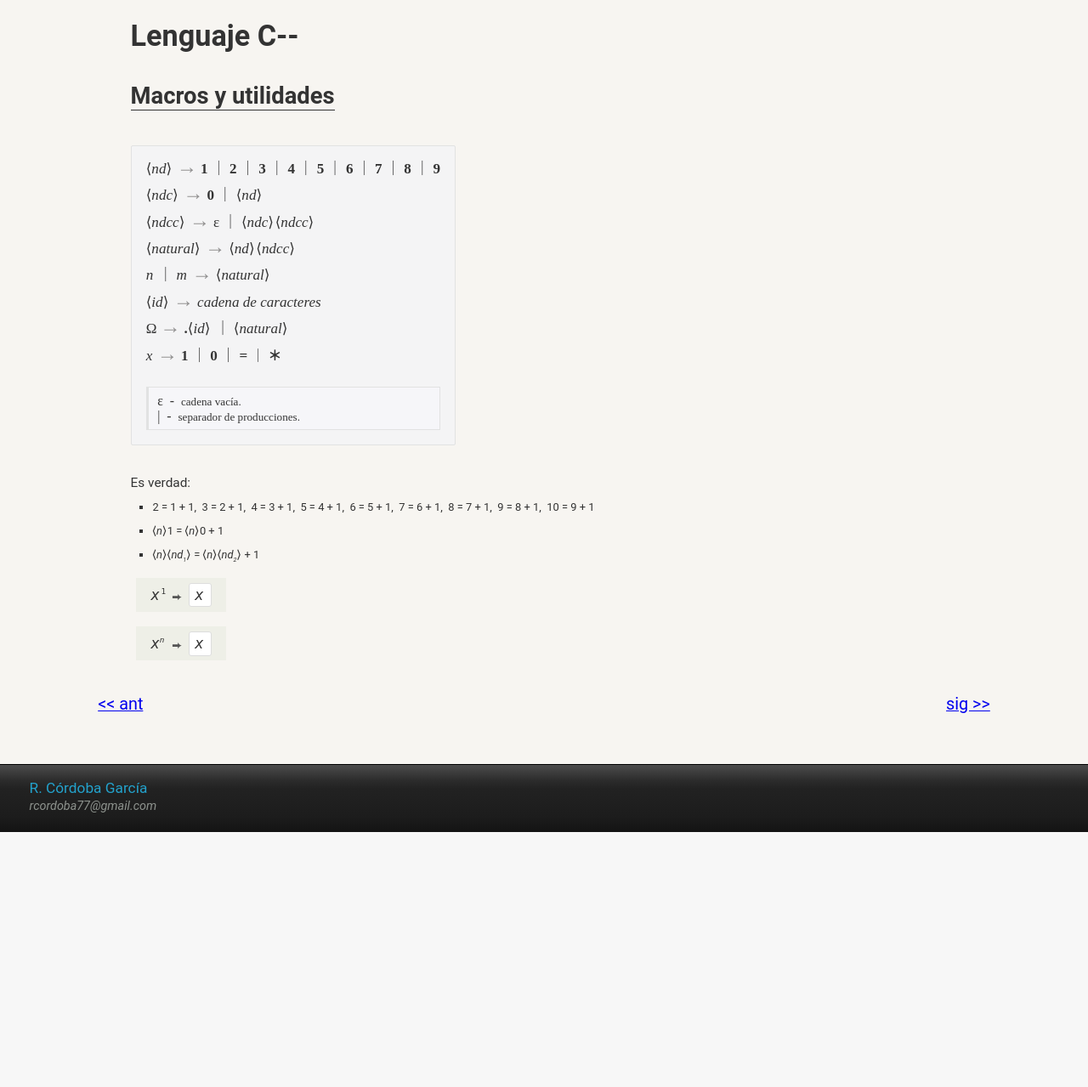
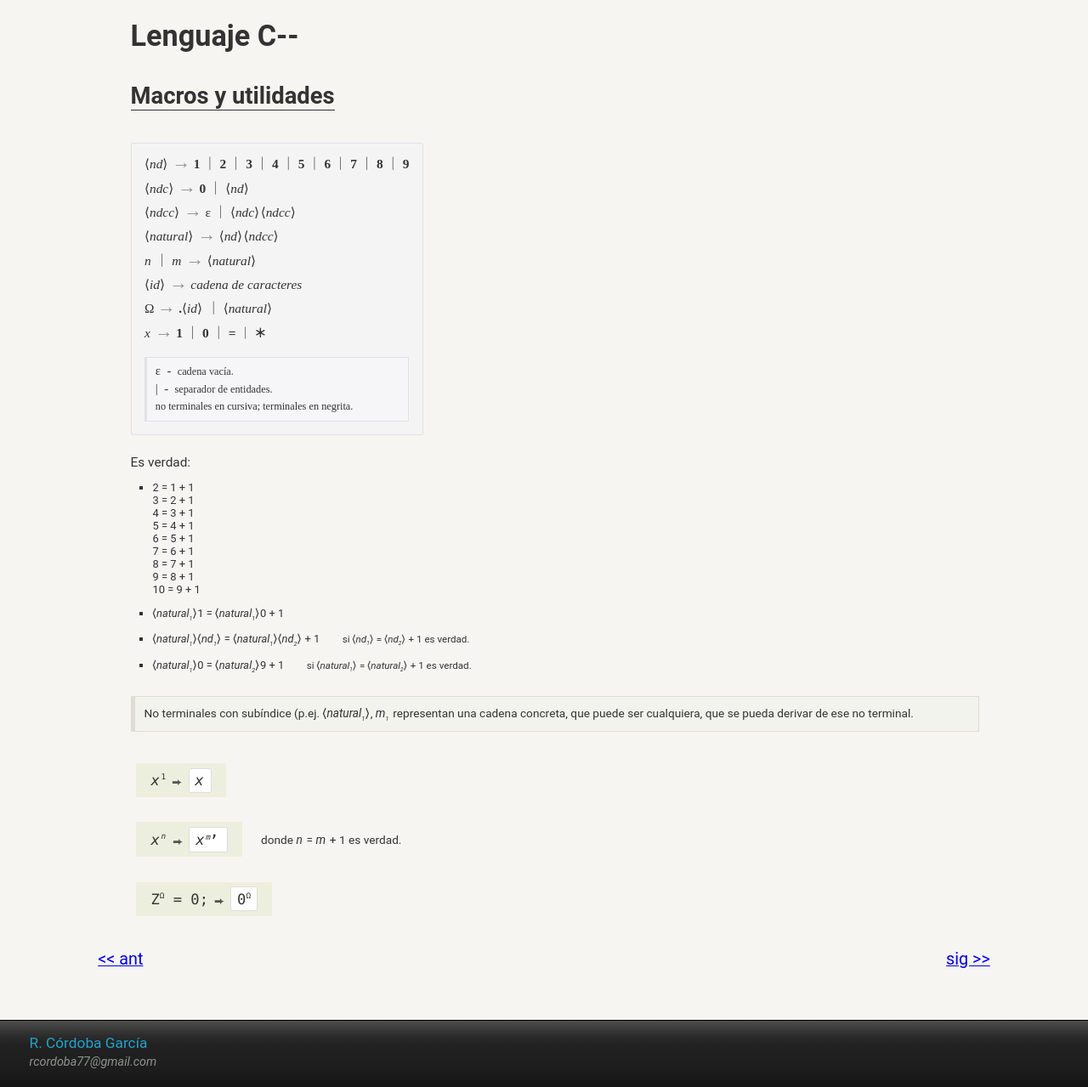
Before and after one commit to rjcordoba/yamm, a PHP site: page /macros/macros-1.html in a window 1280 px wide. Shown: the part 136-1415 px from the top of the page at 85% size. Before the commit the page ends 1115 px from the top, so only its background shows below. Run offline with PHP 8.4, Linux system fonts and the light colour scheme.

Commit message:
macros-1

```diff
--- a/css/macros.css
+++ b/css/macros.css
@@ -6,9 +6,27 @@ h3{
     width:fit-content;
 }
 
+main > aside{
+	font-size:0.8em;
+	border:solid 1px #dcded3;
+	border-left-width:5px;
+	padding:0.8em 0.8em;
+	margin-top:1.6em;
+	background-color:#f3f3ed;
+}
+
+.glue{
+	margin-bottom:2.7em;
+}
+
+.glue-bot{
+	margin-bottom:1.7em;
+}
+
 .gramat{
 	font-family:"Times New Roman", Times, serif;
-	margin:1.4em 0 2em 0;
+	font-size:0.9em;
+	margin:1.4em 0 1.5em 0;
 	background-color:#f4f4f5;
 	width:fit-content;
 	padding:1em;
@@ -17,11 +35,12 @@ h3{
 }
 
 .gramat aside{
-	font-size:0.77em;
+	font-size:0.8em;
+	line-height:1.6em;
 	border:solid 1px #e1e2e2;
 	border-left-width:3px;
 	padding:0.5em 0.8em;
-	margin-top:2em;
+	margin-top:1.6em;
 	background-color:#f6f6f9;
 }
 
@@ -115,19 +134,31 @@ sub{
 }
 
 .comilla{
-	font-size:2.8em;
-	line-height:0;
-	vertical-align: bottom;
+	position:relative;
+    left:-0.15em;
+    top:0.1em;
+	font-size:1.1em;
+}
+
+.mmacro{
+	display:flex;
+	align-items:center;
+}
+
+.mmacro > p{
+	display:inline;
+	margin-left:1.6em;
+	font-size:0.8em;
 }
 
 .macro{
 	display:flex;
 	align-items:center;
-	margin:1em 0 0 0.4em;
+	margin-left:0.4em;
 	width:fit-content;
 	padding:0.33em 1em;
-	background-color:#eeefe7;
-	font-family:monospace;
+	background-color:#ecefdd;
+	font-family:Consola,Monaco,monospace;
 }
 
 .flecha::before{
--- a/macros/macros-1.html
+++ b/macros/macros-1.html
@@ -15,6 +15,7 @@
     <style>
 	  #notación{
 		  font-size:0.9em;
+		  margin-bottom:1.7em;
 	  }
 	  #notación ol{
 		  list-style-type:square;
@@ -27,15 +28,13 @@
 	  #notación ul{
 		  list-style-type:none;
 	  }
-	 #notación ul li{
-		 display:inline-block;
-	 }
-	 #notación ul li::after{
-		 content:",";
-		 margin-right:0.5em;
-	 }
 	  #notación ul li:last-child::after{
 		  content:none;
+	  }
+	  .especificación{
+		  display:inline;
+		  font-size:0.9em;
+		  margin-left:2em;
 	  }
 	</style>
 
@@ -133,30 +132,54 @@
 		  </ol>
 		  <aside>
 			  <p><span>&epsilon;</span>cadena vacía.</p>
-			  <p><span>|</span>separador de producciones.</p>
+			  <p><span>|</span>separador de entidades.</p>
+			  <p>no terminales en cursiva; terminales en negrita.</p>
+			  <p></p>
 		  </aside>
 		</div>
 		<div id="notación">
 		  <p>Es verdad:</p>
 		  <ol>
-			<li><ul><li>2 = 1 + 1</li><li>3 = 2 + 1</li><li>4 = 3 + 1</li><li>5 = 4 + 1</li><li>6 = 5 + 1</li><li>7 = 6 + 1</li><li>8 = 7 + 1</li><li>9 = 8 + 1</li><li>10 = 9 + 1</li></ul>
+			<li><ul><li>2 = 1 + 1</li><li>3 = 2 + 1</li><li>4 = 3 + 1</li><li>5 = 4 + 1</li>
+				<li>6 = 5 + 1</li><li>7 = 6 + 1</li><li>8 = 7 + 1</li><li>9 = 8 + 1</li><li>10 = 9 + 1</li></ul>
 			</li>
-			<li><span class="noterm">n</span>1 = <span class="noterm">n</span>0 + 1</li>
+			<li><span class="noterm">natural<sub>1</sub></span>1 = <span class="noterm">natural<sub>1</sub></span>0 + 1</li>
 			<li>
-			  <span class="noterm">n</span><span class="noterm">nd<sub>1</sub></span> =
-			  <span class="noterm">n</span><span class="noterm">nd<sub>2</sub></span> + 1
+			  <span class="noterm">natural<sub>1</sub></span><span class="noterm">nd<sub>1</sub></span> =
+			  <span class="noterm">natural<sub>1</sub></span><span class="noterm">nd<sub>2</sub></span> + 1
+			  <p class="especificación">
+				si <span class="noterm">nd<sub>1</sub></span> = <span class="noterm">nd<sub>2</sub></span> + 1 es verdad.
+			  </p>
+			</li>
+			<li>
+			  <span class="noterm">natural<sub>1</sub></span>0 = <span class="noterm">natural<sub>2</sub></span>9 + 1
+			  <p class="especificación">
+				si <span class="noterm">natural<sub>1</sub></span> = <span class="noterm">natural<sub>2</sub></span> + 1 es verdad.
+			  </p>
 			</li>
 		  </ol>
 		</div>
-		<div class="macro">
+		<aside class="glue">
+		  No terminales con subíndice (p.ej. <span class="noterm">natural<sub>1</sub></span>, <span class="nnoterm">m<sub>1</sub></span>
+		  representan una cadena concreta, que puede ser cualquiera, que se pueda derivar de ese no terminal.
+		</aside>
+		<div class="macro glue-bot">
 		  <div><span class="nnoterm">x</span><sup>1</sup></div>
 		  <div class="flecha"></div>
 		  <div><span class="nnoterm">x</span></div>
 		</div>
+		<div class="mmacro glue-bot">
 		  <div class="macro">
-		  <div class="nnoterm">x<sup>n</sup></div>
+			<div><span class="nnoterm">x</span><sup class="nnoterm">n</sup></div>
 			<div class="flecha"></div>
-		  <div><span class="nnoterm">x</span></div>
+			<div><span class="nnoterm">x</span><sup class="nnoterm">m</sup><span class="comilla">’</span></div>
+		  </div>
+		  <p>donde <span class="nnoterm">n</span> = <span class="nnoterm">m</span> + 1 es verdad.
+		</div>
+		<div class="macro glue-bot">
+		  <div>Z<sup>&Omega;</sup> = 0;</div>
+		  <div class="flecha"></div>
+		  <div>0<sup>&Omega;</sup></div>
 		</div>
 	  </main><!--***********************-->
 	  <div class="nav_pag nav_pag2"><p><a href="./clenguaje.html"><< ant</a></p><p><a href="./cmacros-2.html">sig >></a></p></div>
```
Lines whose indentation alone changed are shown as unchanged.
